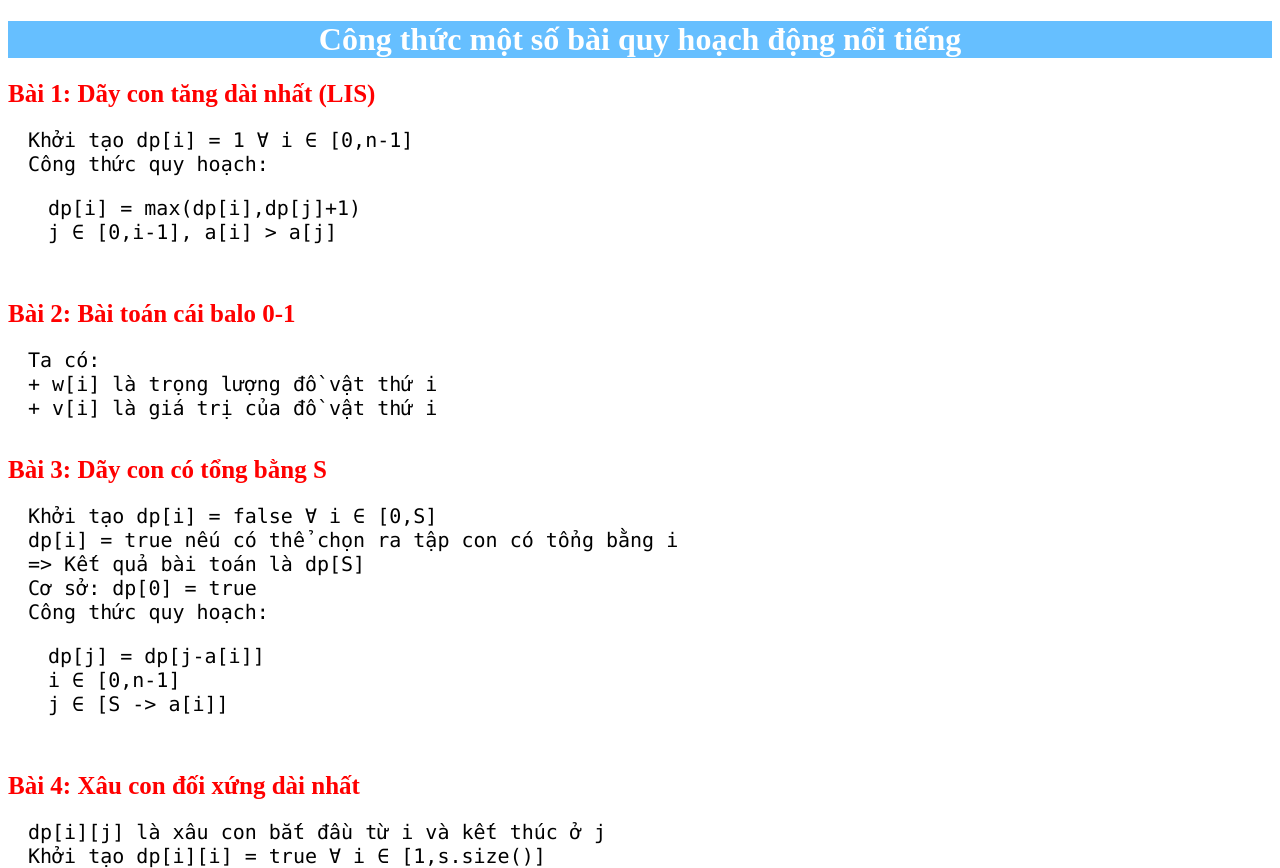
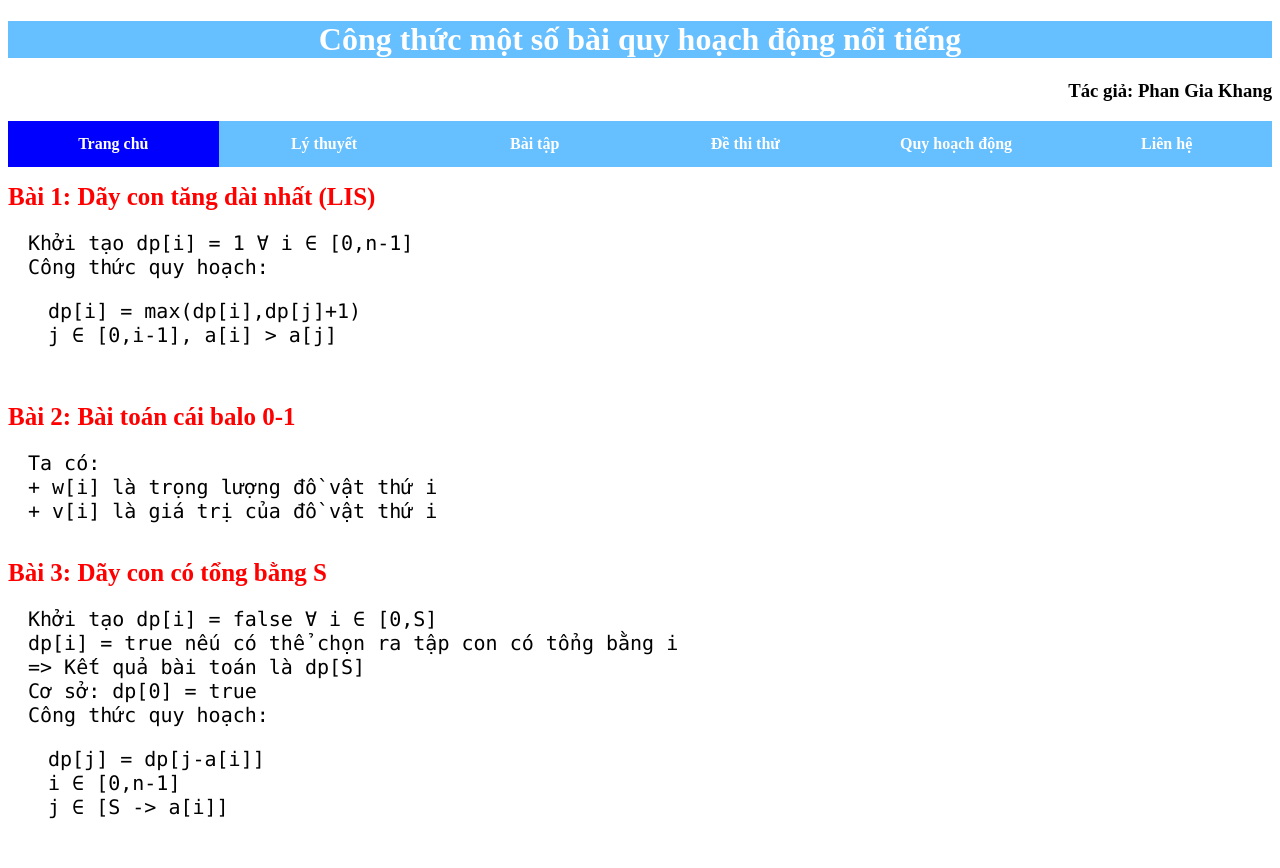
Before and after one commit to Phangiakhang/dp, a plain HTML site: page index.html in a window 1280 px wide. Shown: the top 868 px of the page. Drawn offline with Linux system fonts and the light colour scheme.

Commit message:
Update index.html

```diff
--- a/index.html
+++ b/index.html
@@ -24,11 +24,64 @@
             font-size: 20px;
             padding: 20px;
         }
+
+        h2 {
+            color: #000;
+            text-align: center;
+        }
+
+        h3 {
+            text-align: right;
+        }
+
+        .navbar {
+            list-style-type: none;
+            margin: 0;
+            padding: 0;
+            overflow: hidden;
+            background-color: #0095ff99;
+            display: flex;
+            justify-content: center;
+        }
+
+        li {
+            flex: 1;
+
+        }
+
+        li a {
+            display: block;
+            color: #fff;
+            font-weight: bold;
+            text-align: center;
+            padding: 14px 16px;
+            text-decoration: none;
+        }
+
+        li a:hover {
+            color: #000;
+            background-color: #eee;
+            font-weight: bold;
+        }
+
+        .active {
+            background-color: blue;
+            color: #fff;
+        }
     </style>
 </head>
 
 <body>
     <h1>Công thức một số bài quy hoạch động nổi tiếng</h1>
+    <h3>Tác giả: Phan Gia Khang</h3>
+    <ul class="navbar">
+        <li><a href="https://phangiakhang.github.io/home/" class="active"><i class="fa fa-home"></i> Trang chủ</a></li>
+        <li><a href="https://phangiakhang.github.io/lythuyet/"><i class="fa fa-book"></i> Lý thuyết</a></li>
+        <li><a href="https://phangiakhang.github.io/baitap/"><i class="fa fa-pencil"></i> Bài tập</a></li>
+        <li><a href="https://phangiakhang.github.io/dethithu/"><i class="fa fa-file-text-o"></i> Đề thi thử</a></li>
+        <li><a href="https://phangiakhang.github.io/dp/"><i class="fa fa-cogs"></i> Quy hoạch động</a></li>
+        <li><a href="https://phangiakhang.github.io/lienhe/"><i class="fa fa-envelope"></i> Liên hệ</a></li>
+    </ul>
     <!-- Bài 1 -->
     <p>
     <div class="bai">Bài 1: Dãy con tăng dài nhất (LIS)</div>
```
